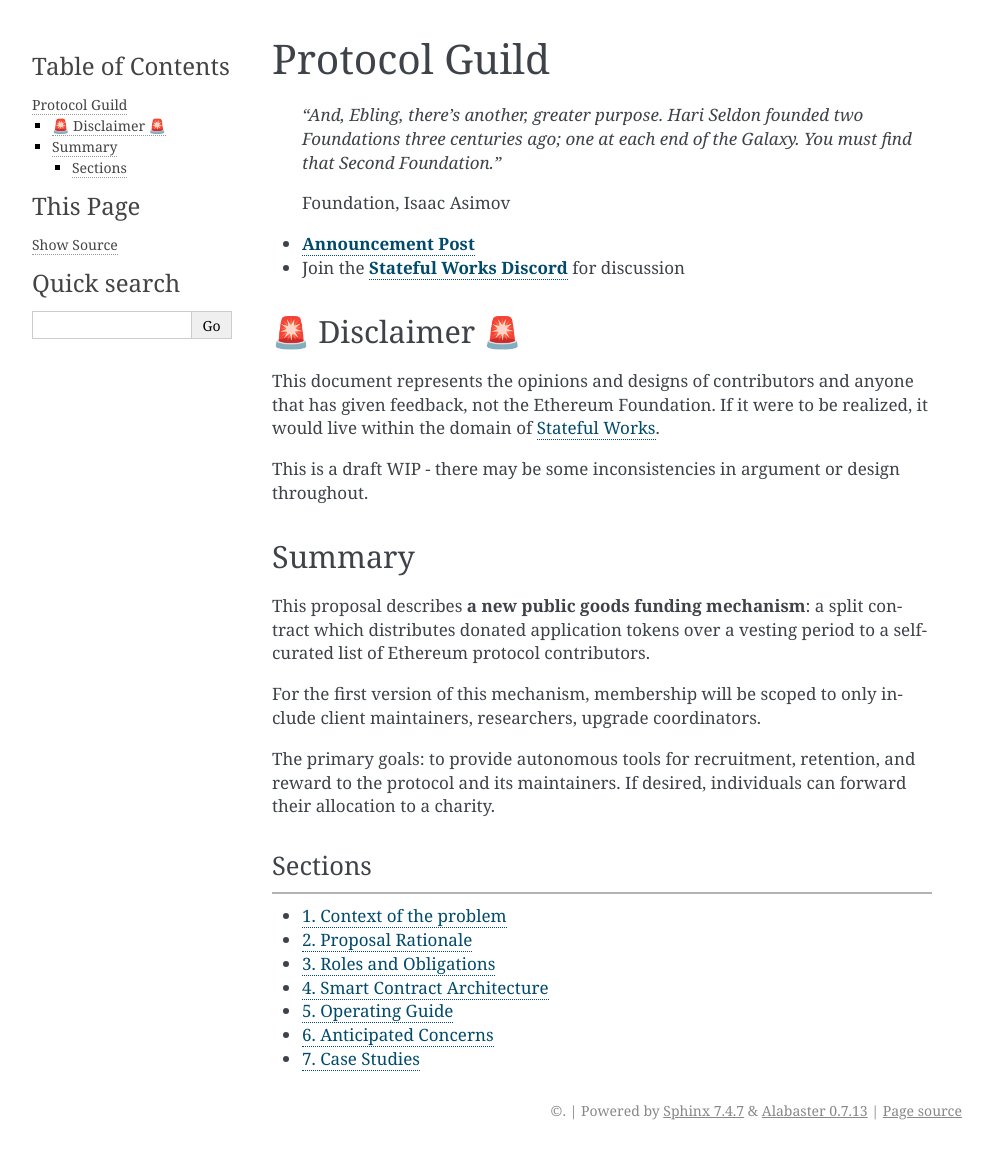
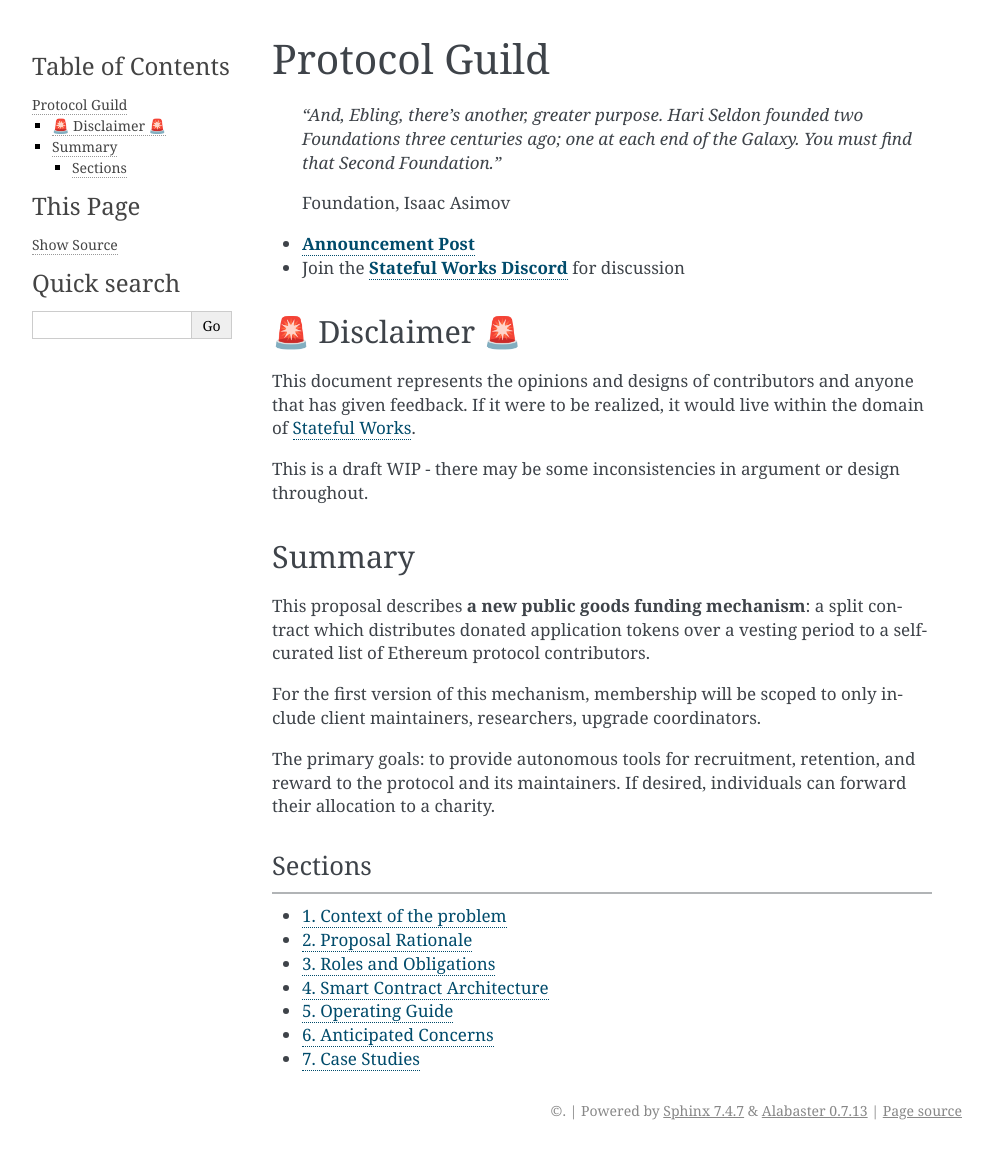
Before and after one commit to protocolguild/documentation, a Sphinx documentation site: the page built from docs/README.md, in a window 1280 px wide. Shown: the whole page, without its empty margins (148-1141 px from the left). Built offline with Sphinx 7.4.7, drawn with Linux system fonts in a browser that asks for light colours; pages that are not in the unit, such as notebooks, are missing from menus.

Commit message:
Update README.md

```diff
--- a/docs/README.md
+++ b/docs/README.md
@@ -9,7 +9,7 @@
 
 ## 🚨 Disclaimer 🚨
 
-This document represents the opinions and designs of contributors and anyone that has given feedback, not the Ethereum Foundation. If it were to be realized, it would live within the domain of [Stateful Works](https://twitter.com/StatefulWorks).
+This document represents the opinions and designs of contributors and anyone that has given feedback. If it were to be realized, it would live within the domain of [Stateful Works](https://twitter.com/StatefulWorks).
 
 This is a draft WIP - there may be some inconsistencies in argument or design throughout.
 
```
